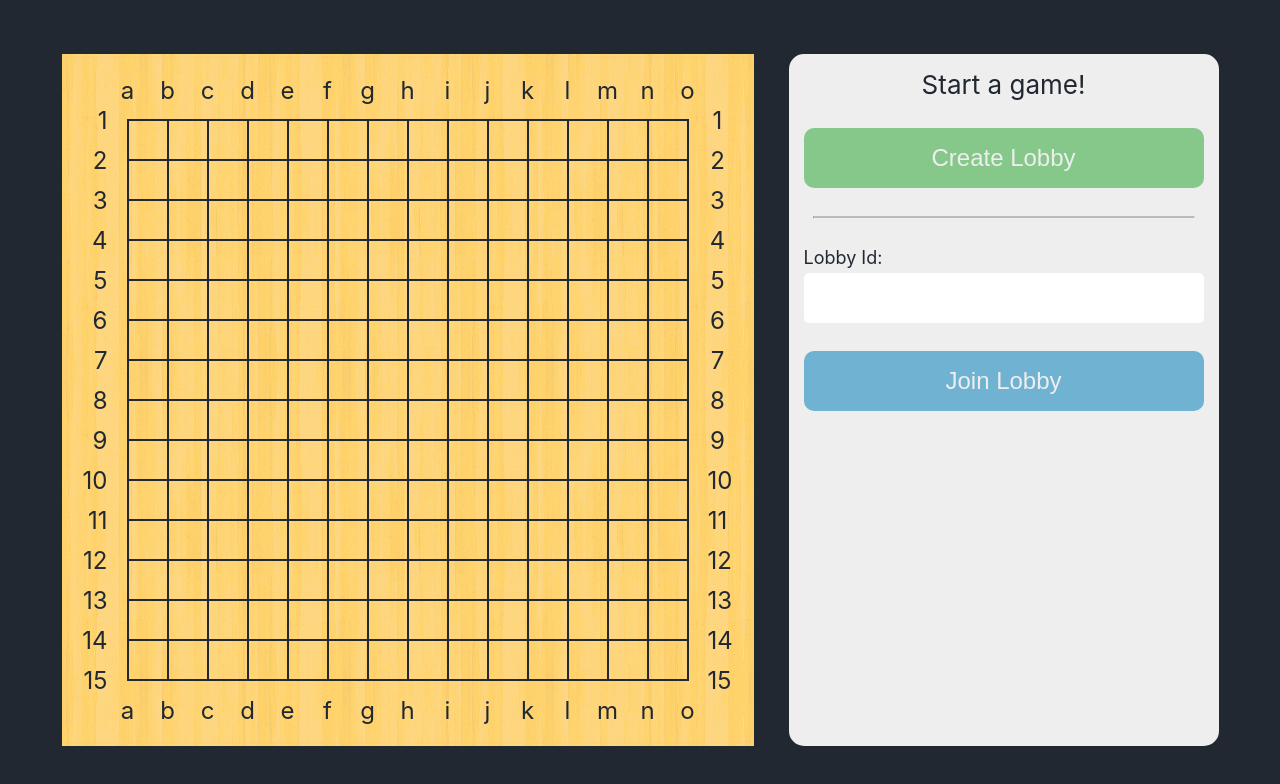
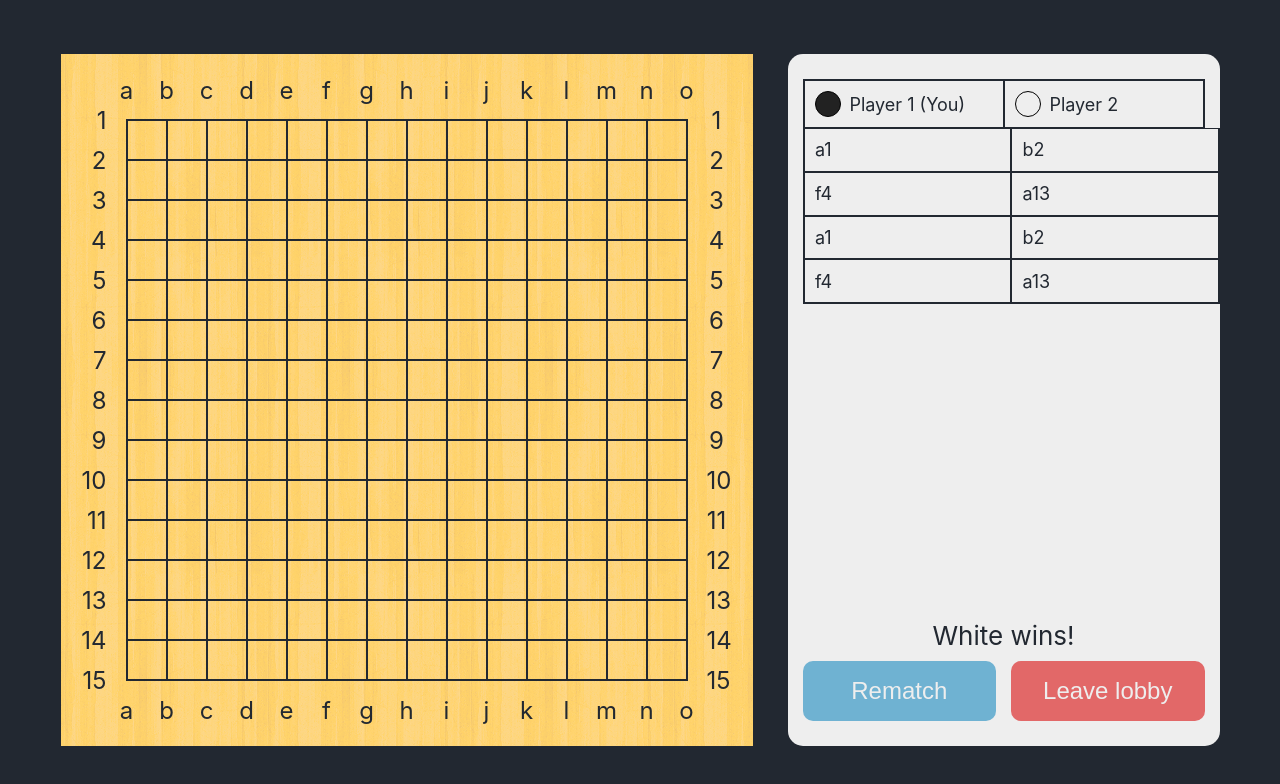
Before and after one commit to alanzhu39/gomoku-fe, a React (Create React App) app: page / in a window 1280 px wide. Shown: the top 784 px of the page. Built offline with nearby package versions, Linux system fonts and the light colour scheme; no server answers; the HTML template or start-up script is replaced by a standard one.

Commit message:
adding postgame panel, making moves list panel scrollable

```diff
--- a/src/Game/Game.tsx
+++ b/src/Game/Game.tsx
@@ -4,8 +4,7 @@ import InfoPanel from './InfoPanel/InfoPanel';
 import './Game.css';
 import {
   LobbyGameMoveMessage,
-  LobbyJoinedMessage,
-  LobbyStartedMessage,
+  LobbyStatusMessage,
   ServerMessage
 } from '../utils/Message';
 
@@ -34,17 +33,19 @@ function Game() {
   const [pieces, setPieces] = useState(initPieces);
 
   // InfoPanel state
-  // const initMovesList: PlayerMove[] = [
-  //   new PlayerMove(PieceType.BLACK, MoveType.PIECE, [0, 0]),
-  //   new PlayerMove(PieceType.WHITE, MoveType.PIECE, [1, 1]),
-  //   new PlayerMove(PieceType.BLACK, MoveType.PIECE, [3, 5]),
-  //   new PlayerMove(PieceType.WHITE, MoveType.PIECE, [12, 0]),
-  //   new PlayerMove(PieceType.BLACK, MoveType.PIECE, [15, 15])
-  // ];
-  const initMovesList: PlayerMove[] = [];
+  let initMovesList: PlayerMove[] = [
+    new PlayerMove(PieceType.BLACK, MoveType.PIECE, [0, 0]),
+    new PlayerMove(PieceType.WHITE, MoveType.PIECE, [1, 1]),
+    new PlayerMove(PieceType.BLACK, MoveType.PIECE, [3, 5]),
+    new PlayerMove(PieceType.WHITE, MoveType.PIECE, [12, 0])
+  ];
+  for (let i = 0; i < 1; i++) {
+    initMovesList = initMovesList.concat(initMovesList);
+  }
+  // const initMovesList: PlayerMove[] = [];
   const [movesList, setMovesList] = useState(initMovesList);
   const [lobbyState, setLobbyState] = useState(
-    new LobbyState(LobbyStatus.LOBBY_EMPTY)
+    new LobbyState(LobbyStatus.GAME_FINISHED)
   );
 
   useEffect(() => {
@@ -53,10 +54,7 @@ function Game() {
       // TODO: update necessary state
       console.log(event);
       const serverMessage = new ServerMessage().parse(event.data);
-      if (
-        serverMessage instanceof LobbyJoinedMessage ||
-        serverMessage instanceof LobbyStartedMessage
-      ) {
+      if (serverMessage instanceof LobbyStatusMessage) {
         setLobbyState({
           ...lobbyState,
           lobbyStatus: serverMessage.lobbyStatus,
@@ -84,11 +82,7 @@ function Game() {
 
   return (
     <div className='Game'>
-      <GameBoard
-        pieces={pieces}
-        myPieceType={lobbyState.isCreator ? PieceType.BLACK : PieceType.WHITE}
-        ws={ws}
-      />
+      <GameBoard pieces={pieces} myPieceType={lobbyState.myPieceType} ws={ws} />
       <InfoPanel
         movesList={movesList}
         lobbyState={lobbyState}
@@ -158,6 +152,7 @@ export enum LobbyStatus {
 export class LobbyState {
   lobbyStatus: LobbyStatus;
   isCreator: boolean = true;
+  myPieceType: PieceType = PieceType.BLACK;
   lobbyId?: string;
 
   constructor(lobbyStatus: LobbyStatus) {
--- a/src/Game/InfoPanel/InGamePanel/MovesListPanel.tsx
+++ b/src/Game/InfoPanel/InGamePanel/MovesListPanel.tsx
@@ -8,6 +8,7 @@ function MovesListPanel(props: { movesList: PlayerMove[] }) {
 
   return (
     <div className='MovesListPanel'>
+      <div className='MovesListGrid'>
         {props.movesList.map((playerMove, index) => {
           return (
             <div className='PlayerMoveCard' key={index}>
@@ -17,6 +18,7 @@ function MovesListPanel(props: { movesList: PlayerMove[] }) {
         })}
         {props.movesList.length % 2 === 1 && <div className='PlayerMoveCard' />}
       </div>
+    </div>
   );
 }
 
--- a/src/Game/InfoPanel/InfoPanel.css
+++ b/src/Game/InfoPanel/InfoPanel.css
@@ -5,7 +5,7 @@
   background-color: #eeeeee;
   border-radius: 15px;
   padding: 15px;
-  width: 400px;
+  min-width: 400px;
   display: flex;
   flex-direction: column;
 }
@@ -30,6 +30,14 @@
 }
 
 .InGamePanel {
+  margin-top: 10px;
+  margin-bottom: 10px;
+  display: flex;
+  flex-direction: column;
+  flex-grow: 1;
+}
+
+.PostGamePanel {
   margin-top: 10px;
   margin-bottom: 10px;
   display: flex;
@@ -69,10 +77,18 @@
 }
 
 .MovesListPanel {
+  overflow-y: scroll;
+  max-height: 480px;
+  width: calc(100% + 15px);
+}
+
+.MovesListGrid {
   display: grid;
   grid-template-columns: 1fr 1fr;
   border: 1px solid #222831;
   border-top: none;
+  min-width: 400px;
+  overflow: visible;
 }
 
 .PlayerMoveCard {
@@ -88,6 +104,14 @@
   display: flex;
   flex-direction: column;
   align-items: stretch;
+}
+
+.WinnerPanel {
+  display: flex;
+  flex-direction: column;
+  align-items: stretch;
+  gap: 10px;
+  margin-top: 10px;
 }
 
 hr.rounded {
@@ -111,6 +135,10 @@ hr.rounded {
   color: #eeeeee;
 }
 
+.InfoPanelButton:hover {
+  cursor: pointer;
+}
+
 .CreateLobbyButton {
   margin-top: 7%;
   background-color: #85c88a;
@@ -121,6 +149,24 @@ hr.rounded {
 }
 
 .ResignGameButton {
+  background-color: #e26868;
+}
+
+.ButtonsContainer {
+  display: flex;
+  flex-direction: row;
+  justify-content: space-between;
+  align-items: stretch;
+  gap: 15px;
+}
+
+.RematchButton {
+  flex: 1;
+  background-color: #6fb2d2;
+}
+
+.LeaveLobbyButton {
+  flex: 1;
   background-color: #e26868;
 }
 
--- a/src/Game/InfoPanel/InfoPanel.tsx
+++ b/src/Game/InfoPanel/InfoPanel.tsx
@@ -3,6 +3,7 @@ import { LobbyState, LobbyStatus, PlayerMove } from '../Game';
 import InGamePanel from './InGamePanel/InGamePanel';
 import PostGamePanel from './PostGamePanel/PostGamePanel';
 import PreGamePanel from './PreGamePanel/PreGamePanel';
+import './InfoPanel.css';
 
 // TODO: onChange typing
 function InfoPanel(props: {
@@ -41,7 +42,14 @@ function InfoPanel(props: {
       );
       break;
     case LobbyStatus.GAME_FINISHED:
-      infoPanelContents = <PostGamePanel />;
+      infoPanelContents = (
+        <PostGamePanel
+          movesList={props.movesList}
+          lobbyState={props.lobbyState}
+          ws={props.ws}
+          setLobbyState={props.setLobbyState}
+        />
+      );
   }
 
   return <div className='InfoPanel'>{infoPanelContents}</div>;
--- a/src/Game/InfoPanel/PostGamePanel/PostGamePanel.tsx
+++ b/src/Game/InfoPanel/PostGamePanel/PostGamePanel.tsx
@@ -1,13 +1,39 @@
 import React, { useEffect, useRef, useState } from 'react';
-import { PieceType } from '../../Game';
+import { LobbyState, MoveType, PieceType, PlayerMove } from '../../Game';
+import MovesListPanel from '../InGamePanel/MovesListPanel';
+import PlayersPanel from '../InGamePanel/PlayersPanel';
+import WinnerPanel from './WinnerPanel';
 
-function PostGamePanel() {
+function PostGamePanel(props: {
+  movesList: PlayerMove[];
+  lobbyState: LobbyState;
+  ws: WebSocket;
+  setLobbyState: any;
+}) {
   /**
    * Panel displaying post-game info
    * Includes: game result, buttons (exit lobby, rematch, etc.)
    */
 
-  return <div className='PostGamePanel'>{/* TODO */}</div>;
+  let winnerPieceType = PieceType.EMPTY;
+  const movesList = props.movesList;
+  if (movesList.length > 0) {
+    const lastMove = movesList[movesList.length - 1];
+    if (lastMove.moveType === MoveType.RESIGN) {
+      winnerPieceType = props.lobbyState.myPieceType;
+    } else {
+      winnerPieceType = lastMove.pieceType;
+    }
+  }
+
+  return (
+    <div className='PostGamePanel'>
+      <PlayersPanel lobbyState={props.lobbyState} />
+      <MovesListPanel movesList={props.movesList} />
+      <div className='spacer' />
+      <WinnerPanel pieceType={winnerPieceType} />
+    </div>
+  );
 }
 
 export default PostGamePanel;
--- /dev/null
+++ b/src/Game/InfoPanel/PostGamePanel/WinnerPanel.tsx
@@ -0,0 +1,32 @@
+import React, { useEffect, useRef, useState } from 'react';
+import { PieceType } from '../../Game';
+
+function WinnerPanel(props: { pieceType: PieceType }) {
+  /**
+   * Panel displaying winner info
+   */
+
+  let winner = '';
+  switch (props.pieceType) {
+    case PieceType.WHITE:
+      winner = 'White';
+      break;
+    case PieceType.BLACK:
+      winner = 'Black';
+      break;
+  }
+
+  return (
+    <div className='WinnerPanel'>
+      {winner} wins!
+      <div className='ButtonsContainer'>
+        <button className='InfoPanelButton RematchButton'>Rematch</button>
+        <button className='InfoPanelButton LeaveLobbyButton'>
+          Leave lobby
+        </button>
+      </div>
+    </div>
+  );
+}
+
+export default WinnerPanel;
--- a/src/Game/InfoPanel/PreGamePanel/JoinLobbyForm.tsx
+++ b/src/Game/InfoPanel/PreGamePanel/JoinLobbyForm.tsx
@@ -1,6 +1,6 @@
 import React, { useState } from 'react';
 import { JoinLobbyMessage } from '../../../utils/Message';
-import { LobbyState } from '../../Game';
+import { LobbyState, PieceType } from '../../Game';
 import '../InfoPanel.css';
 
 function JoinLobbyForm(props: {
@@ -21,7 +21,8 @@ function JoinLobbyForm(props: {
     // Update creator status
     props.setLobbyState({
       ...props.lobbyState,
-      isCreator: false
+      isCreator: false,
+      myPieceType: PieceType.WHITE
     });
 
     event.preventDefault();
--- a/src/utils/Message.ts
+++ b/src/utils/Message.ts
@@ -55,15 +55,11 @@ export class ServerMessage {
     const splitMessage = serverMessage.split('::');
     const serverMessageType = splitMessage[0];
     switch (serverMessageType) {
-      case 'LOBBY_JOINED': {
+      case 'LOBBY_STATUS': {
         const lobbyData = splitMessage[1].split(':');
         const lobbyId = lobbyData[0];
         const lobbyStatus = this.getLobbyStatus(lobbyData[1]);
-        return new LobbyJoinedMessage(lobbyId, lobbyStatus);
-      }
-      case 'LOBBY_STARTED': {
-        const lobbyId = splitMessage[1];
-        return new LobbyStartedMessage(lobbyId);
+        return new LobbyStatusMessage(lobbyId, lobbyStatus);
       }
       case 'GAME_MOVE': {
         const moveData = splitMessage[1].split(':');
@@ -108,7 +104,7 @@ export class ServerMessage {
   }
 }
 
-export class LobbyJoinedMessage extends ServerMessage {
+export class LobbyStatusMessage extends ServerMessage {
   lobbyId: string;
   lobbyStatus: LobbyStatus;
 
@@ -116,16 +112,6 @@ export class LobbyJoinedMessage extends ServerMessage {
     super();
     this.lobbyId = lobbyId;
     this.lobbyStatus = lobbyStatus;
-  }
-}
-
-export class LobbyStartedMessage extends ServerMessage {
-  lobbyId: string;
-  lobbyStatus: LobbyStatus = LobbyStatus.GAME_STARTED;
-
-  constructor(lobbyId: string) {
-    super();
-    this.lobbyId = lobbyId;
   }
 }
 
```
Also changed, not shown: 1 other file (tests, documents, lock files or other folders). Lines whose indentation alone changed are shown as unchanged.
